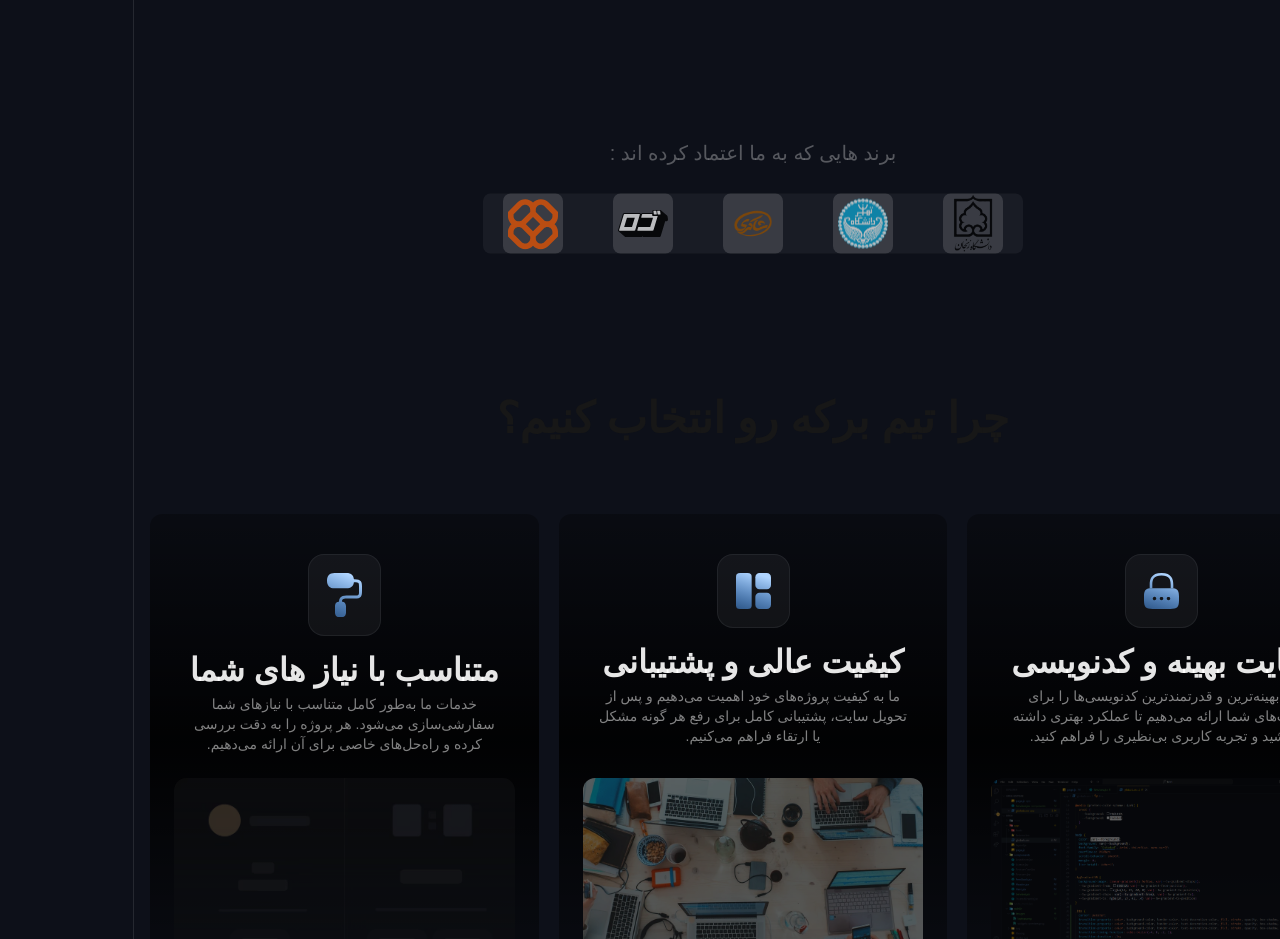
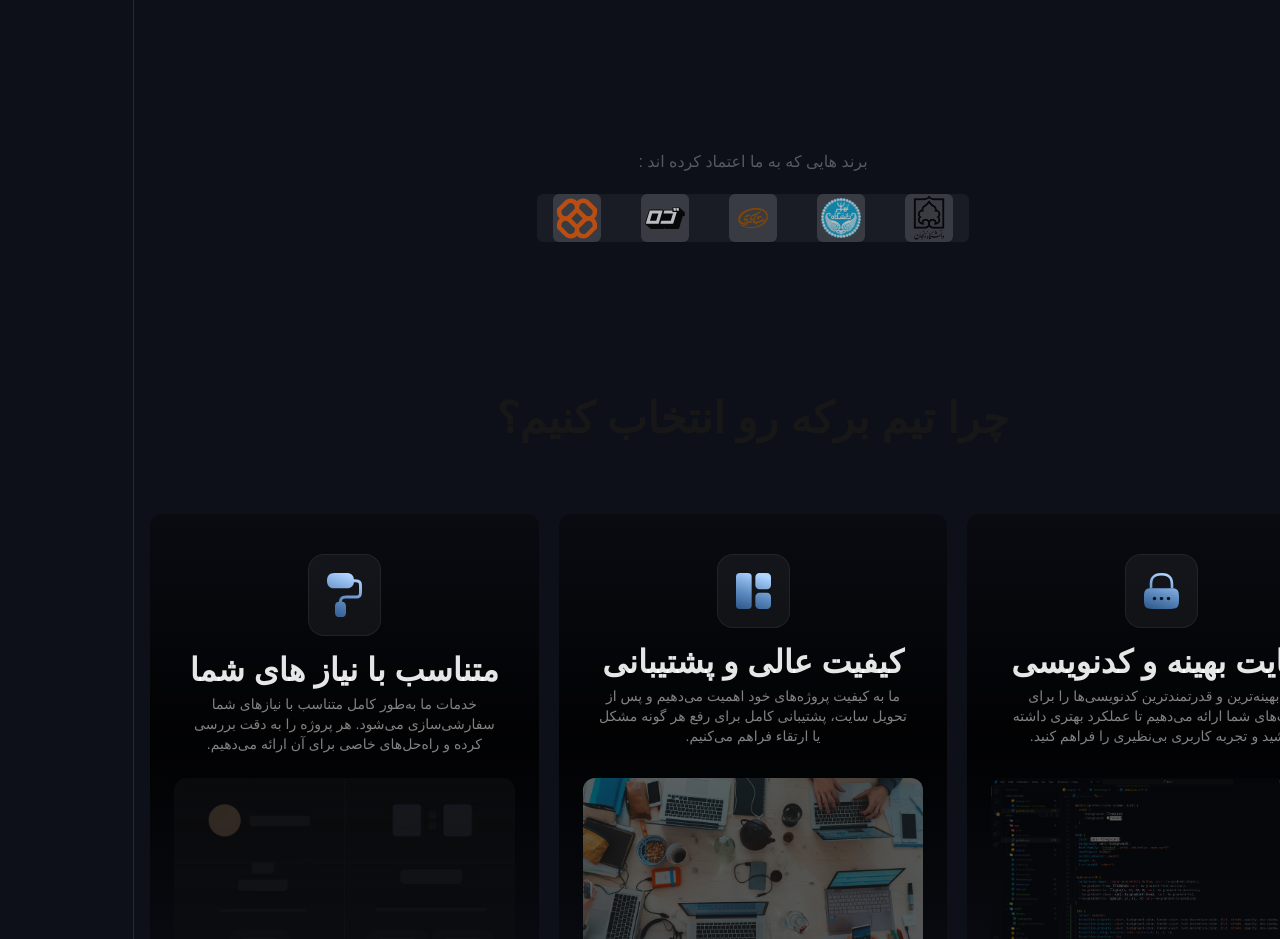
Before and after one commit to MianajiAli/brkh, a Next.js app: page /brkh/ in a window 1280 px wide. Shown: the part 1640-2579 px from the top of the page. Built offline with nearby package versions, Linux system fonts and the light colour scheme.

Commit message:
Update TrustedBrands.jsx

```diff
--- a/components/TrustedBrands.jsx
+++ b/components/TrustedBrands.jsx
@@ -11,7 +11,7 @@
     ];
 
     return (
-        <div className="flex flex-col items-center justify-center mt-16 md:mt-28 scale-125">
+        <div className="flex flex-col items-center justify-center mt-16 md:mt-28 ">
             <h4 className="text-white/30 uppercase text-[10px] md:text-base">
                 برند هایی که به ما اعتماد کرده اند :
             </h4>
```
